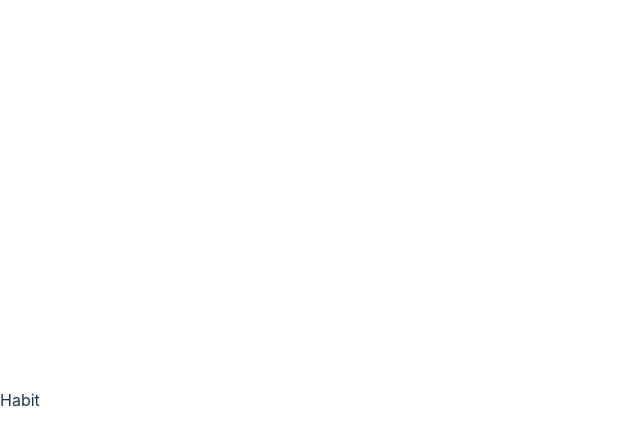
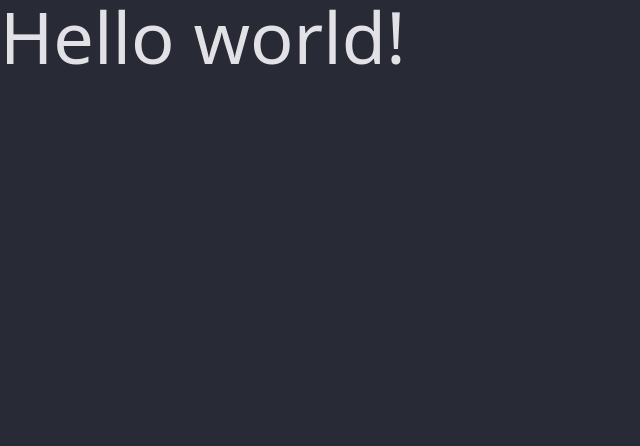
Before and after one commit to conniepaula/habit-tracker, a React (Vite) app in the folder web/: page / in a window 1280 px wide. Shown: the top 446 px of the page, without its empty margins (0-640 px from the left). Built offline with nearby package versions, Linux system fonts and the light colour scheme.

Commit message:
Set up tailwindcss

```diff
--- a/web/package.json
+++ b/web/package.json
@@ -16,6 +16,9 @@
     "@types/react": "^18.0.26",
     "@types/react-dom": "^18.0.9",
     "@vitejs/plugin-react": "^3.0.0",
+    "autoprefixer": "^10.4.13",
+    "postcss": "^8.4.21",
+    "tailwindcss": "^3.2.4",
     "typescript": "^4.9.3",
     "vite": "^4.0.0"
   }
--- /dev/null
+++ b/web/postcss.config.cjs
@@ -0,0 +1,6 @@
+module.exports = {
+  plugins: {
+    tailwindcss: {},
+    autoprefixer: {},
+  }
+}
--- a/web/src/App.css
+++ /dev/null
@@ -1,41 +0,0 @@
-#root {
-  max-width: 1280px;
-  margin: 0 auto;
-  padding: 2rem;
-  text-align: center;
-}
-
-.logo {
-  height: 6em;
-  padding: 1.5em;
-  will-change: filter;
-}
-.logo:hover {
-  filter: drop-shadow(0 0 2em #646cffaa);
-}
-.logo.react:hover {
-  filter: drop-shadow(0 0 2em #61dafbaa);
-}
-
-@keyframes logo-spin {
-  from {
-    transform: rotate(0deg);
-  }
-  to {
-    transform: rotate(360deg);
-  }
-}
-
-@media (prefers-reduced-motion: no-preference) {
-  a:nth-of-type(2) .logo {
-    animation: logo-spin infinite 20s linear;
-  }
-}
-
-.card {
-  padding: 2em;
-}
-
-.read-the-docs {
-  color: #888;
-}
--- a/web/src/App.tsx
+++ b/web/src/App.tsx
@@ -1,8 +1,8 @@
-import Habit from "../components/Habit";
+import Habit from "./components/Habit";
 function App() {
   return (
     <div className="App">
-      <Habit />
+      <Habit completed={3} />
     </div>
   );
 }
--- a/web/components/Habit.tsx
+++ b/web/src/components/Habit.tsx
@@ -1,11 +1,9 @@
-import React from "react";
-
 interface HabitProps {
   completed: number;
 }
 
 function Habit(props: HabitProps) {
-  return <div>Habit</div>;
+  return <h1 className="text-7xl">Hello world!</h1>;
 }
 
 export default Habit;
--- a/web/src/index.css
+++ /dev/null
@@ -1,70 +0,0 @@
-:root {
-  font-family: Inter, Avenir, Helvetica, Arial, sans-serif;
-  font-size: 16px;
-  line-height: 24px;
-  font-weight: 400;
-
-  color-scheme: light dark;
-  color: rgba(255, 255, 255, 0.87);
-  background-color: #242424;
-
-  font-synthesis: none;
-  text-rendering: optimizeLegibility;
-  -webkit-font-smoothing: antialiased;
-  -moz-osx-font-smoothing: grayscale;
-  -webkit-text-size-adjust: 100%;
-}
-
-a {
-  font-weight: 500;
-  color: #646cff;
-  text-decoration: inherit;
-}
-a:hover {
-  color: #535bf2;
-}
-
-body {
-  margin: 0;
-  display: flex;
-  place-items: center;
-  min-width: 320px;
-  min-height: 100vh;
-}
-
-h1 {
-  font-size: 3.2em;
-  line-height: 1.1;
-}
-
-button {
-  border-radius: 8px;
-  border: 1px solid transparent;
-  padding: 0.6em 1.2em;
-  font-size: 1em;
-  font-weight: 500;
-  font-family: inherit;
-  background-color: #1a1a1a;
-  cursor: pointer;
-  transition: border-color 0.25s;
-}
-button:hover {
-  border-color: #646cff;
-}
-button:focus,
-button:focus-visible {
-  outline: 4px auto -webkit-focus-ring-color;
-}
-
-@media (prefers-color-scheme: light) {
-  :root {
-    color: #213547;
-    background-color: #ffffff;
-  }
-  a:hover {
-    color: #747bff;
-  }
-  button {
-    background-color: #f9f9f9;
-  }
-}
--- /dev/null
+++ b/web/src/styles/global.css
@@ -0,0 +1,7 @@
+@tailwind base;
+@tailwind components;
+@tailwind utilities;
+
+body{
+    @apply bg-[#282A36] text-[#E1E1E6]
+}
--- /dev/null
+++ b/web/tailwind.config.cjs
@@ -0,0 +1,8 @@
+/** @type {import('tailwindcss').Config} */
+module.exports = {
+  content: ["./src/**/*.{ts,tsx}"],
+  theme: {
+    extend: {},
+  },
+  plugins: [],
+};
```
Also changed, not shown: web/src/main.tsx (+7 -7 lines), 1 other file (tests, documents, lock files or other folders).
